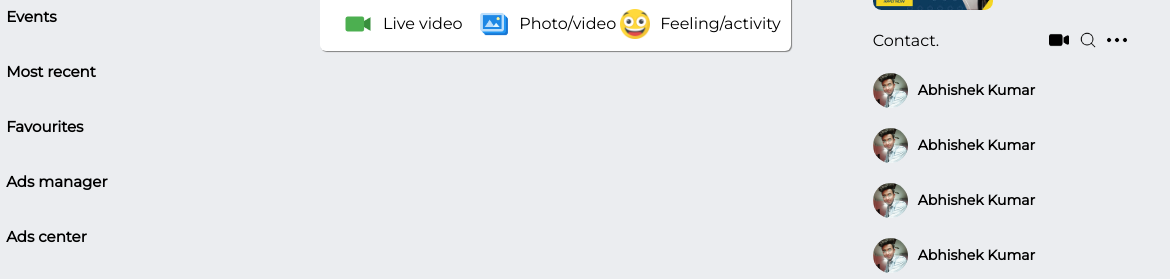
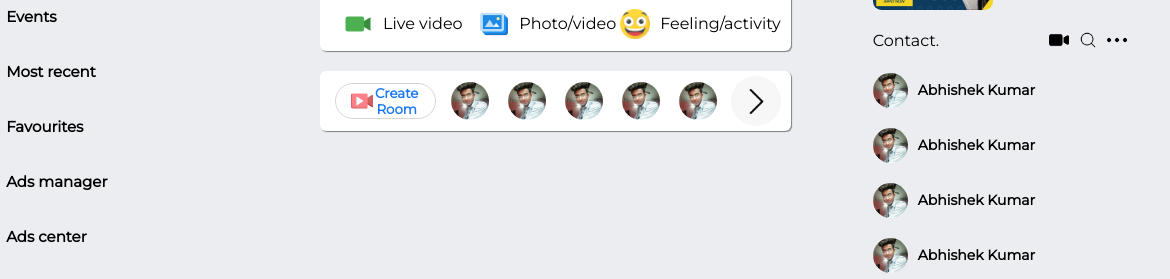
Before and after one commit to abhi763153/Facebook-Clone, a plain HTML site: page index.html in a window 1280 px wide. Shown: the part 299-578 px from the top of the page, 110-1280 px from the left. Drawn offline with Linux system fonts and the light colour scheme.

Commit message:
adding live room part in main container

```diff
--- a/css/style.css
+++ b/css/style.css
@@ -422,6 +422,7 @@
     border-bottom-color: rgb(216, 210, 210);
 }
 
+
 .live{
     width: 100%;
     height: 50%;
@@ -451,6 +452,9 @@
     font-size: 15px;
     padding: 0 20px;
 }
+.create-post-btn:hover{
+    background-color: rgb(95, 93, 93, 0.2);
+}
 
 .live-photo-feeling{
     width: 11.5rem;
@@ -473,3 +477,74 @@
 .live-photo-feeling:hover{
     background-color: rgb(95, 93, 93, 0.1);
 }
+
+
+/* Styling create room section in middle menu */
+
+.createRoom{
+    width: 100%;
+    height: 60px;
+    background-color: white;
+    border-radius: 6px;
+    box-shadow: 1px 1px 1px grey;
+    padding: 10px 15px;
+    display: flex;
+    align-items: center;
+    overflow-x: hidden;
+    position: relative;
+}
+.createRoom-btn{
+    width: 10rem;
+    height: 2.3rem;
+    display: flex;
+    align-items: center;
+    justify-content: space-between;
+    padding: 10px 15px;
+    -webkit-border-radius: 20px;
+    border: 0.05px solid rgb(218, 213, 213);
+    background-color: white;
+    margin-right: 15px;
+}
+.createRoom-btn img{
+    width: 25px;
+    height: 22px;
+}
+.createRoom-btn p{
+    color: #1877F2;
+    font-weight: 700;
+}
+
+.createRoom-btn:hover{
+    background-color: rgb(95, 93, 93, 0.1);
+}
+
+.people-in-liveRoom{
+    /* width: 100%; */
+    /* height: 30px; */
+    display: flex;
+    align-items: center;
+}
+
+.profile-img-live-room{
+    width: 38px;
+    height: 38px;
+    border-radius: 100%;
+    margin-right: 19px;
+}
+
+.forward-arrow-live-room{
+    width: 50px;
+    height: 50px;
+    background-color: #f7f7f7;
+    border-radius: 100%;
+    position: absolute;
+    margin: auto;
+    right: 2%;
+}
+.forward-arrow-live-room img{
+    width: 25px;
+    height: 25px;
+    margin: auto;
+    position: absolute;
+    right: 0;left: 0;bottom: 0;top: 0;
+}
--- a/index.html
+++ b/index.html
@@ -266,6 +266,46 @@
                     </div>
                 </div>
 
+                <div class="createRoom">
+                   <button class="createRoom-btn">
+                        <img src="images/camera-red.png">
+                        <p>Create Room</p>
+                    </button>
+
+                    <div class="people-in-liveRoom">
+                        <img src="images/abhishek.jpg" class="profile-img-live-room">
+                    </div>
+
+                    <div class="people-in-liveRoom">
+                        <img src="images/abhishek.jpg" class="profile-img-live-room">
+                    </div>
+
+                    <div class="people-in-liveRoom">
+                        <img src="images/abhishek.jpg" class="profile-img-live-room">
+                    </div>
+
+                    <div class="people-in-liveRoom">
+                        <img src="images/abhishek.jpg" class="profile-img-live-room">
+                    </div>
+
+                    <div class="people-in-liveRoom">
+                        <img src="images/abhishek.jpg" class="profile-img-live-room">
+                    </div>
+
+                    <div class="people-in-liveRoom">
+                        <img src="images/abhishek.jpg" class="profile-img-live-room">
+                    </div>
+
+                    <div class="people-in-liveRoom">
+                        <img src="images/abhishek.jpg" class="profile-img-live-room">
+                    </div>
+
+
+                    <div class="forward-arrow-live-room">
+                        <img src="images/next-arrow.png">
+                    </div>
+                </div>
+
             </div>
 
             <div class="story-forward-arrow">
```
Also changed, not shown: images/camera-red.png (added), images/next-arrow.png (added).
